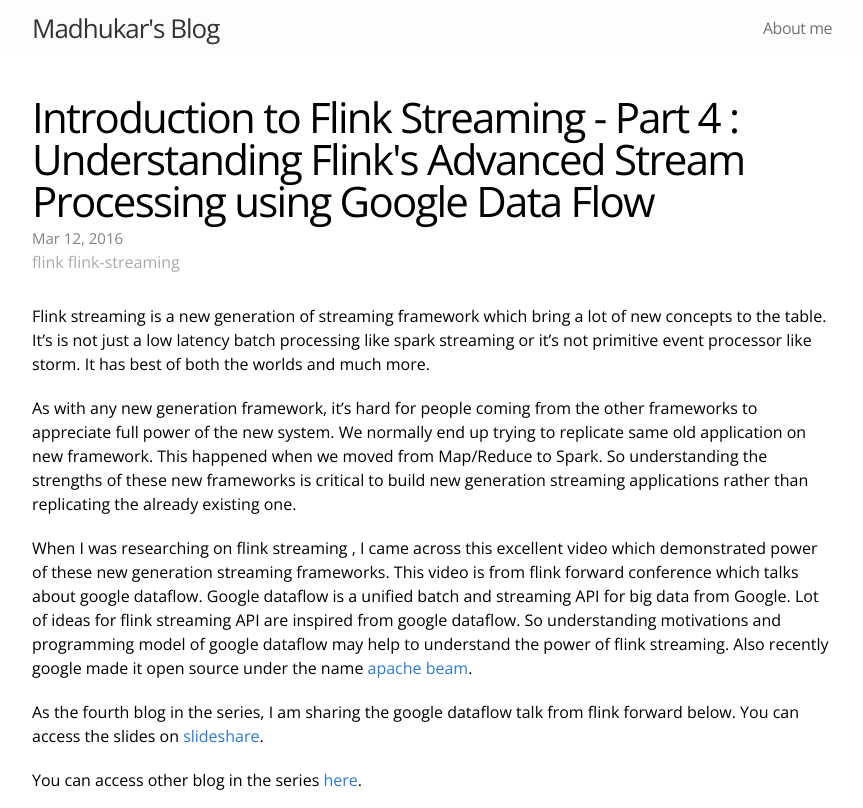
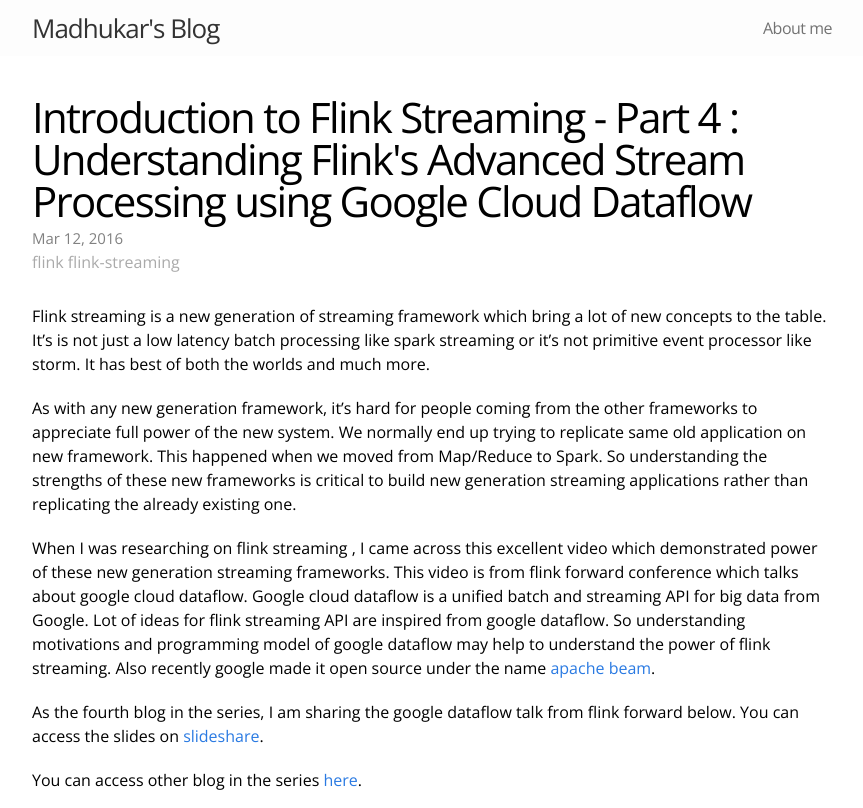
Before and after one commit to phatak-dev/blog, a Jekyll site: the page built from _posts/2016-03-12-introduction-to-flink-streaming-part-4.md, in a window 1280 px wide and 900 px high, cut to the strip 0-808 px from the top of the window. Shown: the whole strip, without its empty margins (208-1071 px from the left). Built offline with Jekyll 4.4.1, drawn with Linux system fonts in a browser that asks for light colours.

Commit message:
updated the title

```diff
--- a/_posts/2016-03-12-introduction-to-flink-streaming-part-4.md
+++ b/_posts/2016-03-12-introduction-to-flink-streaming-part-4.md
@@ -1,6 +1,6 @@
 ---
 layout: post
-title: "Introduction to Flink Streaming - Part 4 : Understanding Flink's Advanced Stream Processing using Google Data Flow"
+title: "Introduction to Flink Streaming - Part 4 : Understanding Flink's Advanced Stream Processing using Google Cloud Dataflow"
 date : 2016-03-12
 categories: flink flink-streaming
 ---
@@ -8,7 +8,7 @@
 
 As with any new generation framework, it's hard for people coming from the other frameworks to appreciate full power of the new system. We normally end up trying to replicate same old application on new framework. This happened when we moved from Map/Reduce to Spark. So understanding the strengths of these new frameworks is critical to build new generation streaming applications rather than replicating the already existing one.
 
-When I was researching on flink streaming , I came across this excellent video which demonstrated power of these new generation streaming frameworks. This video is from flink forward conference which talks about google dataflow. Google dataflow is a unified batch and streaming API for big data from Google. Lot of ideas for flink streaming API are inspired from google dataflow. So understanding motivations and programming model of google dataflow may help to understand the power of flink streaming. Also recently google made it open source under the name [apache beam](https://wiki.apache.org/incubator/BeamProposal).
+When I was researching on flink streaming , I came across this excellent video which demonstrated power of these new generation streaming frameworks. This video is from flink forward conference which talks about google cloud dataflow. Google cloud dataflow is a unified batch and streaming API for big data from Google. Lot of ideas for flink streaming API are inspired from google dataflow. So understanding motivations and programming model of google dataflow may help to understand the power of flink streaming. Also recently google made it open source under the name [apache beam](https://wiki.apache.org/incubator/BeamProposal).
 
 As the fourth blog in the series, I am sharing the google dataflow talk from flink forward below. You can access the slides on [slideshare](http://www.slideshare.net/FlinkForward/william-vambenepe-google-cloud-dataflow-and-flink-stream-processing-by-default).
 
```
